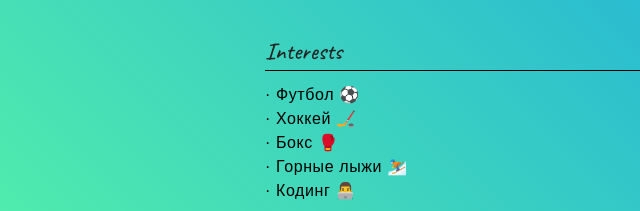
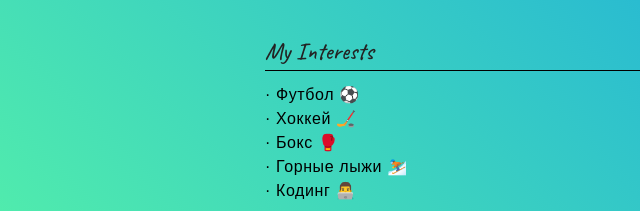
Before and after one commit to dkovalenko174/dkovalenko174.github.io, a plain HTML site: page index.html in a window 1280 px wide. Shown: the part 463-674 px from the top of the page, 165-805 px from the left. Drawn offline with Linux system fonts and the light colour scheme.

Commit message:
Release 2
Edited index.html

```diff
--- a/index.html
+++ b/index.html
@@ -91,7 +91,7 @@
             </div>
         </div>
         <div id="interests" class="about">
-            <h2>Interests</h2>
+            <h2>My Interests</h2>
             <div class="horizontal-line"></div>
             <div class="about__content">
                 <div class="li football">
```
